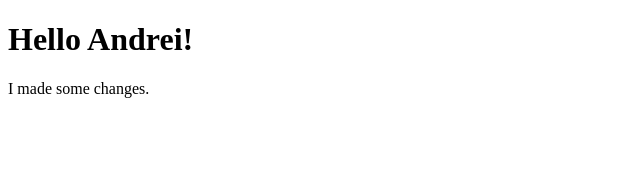
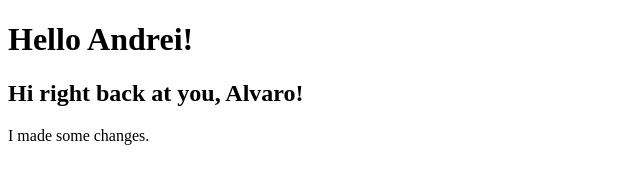
Before and after one commit to ahewardmills76/PracticeRepo1, a plain HTML site: page index.html in a window 1280 px wide. Shown: the whole page, without its empty margins (0-640 px from the left). Drawn offline with Linux system fonts and the light colour scheme.

Commit message:
This is my 3rd commit

```diff
--- a/index.html
+++ b/index.html
@@ -8,6 +8,7 @@
 </head>
 <body>
   <h1>Hello Andrei!</h1>
+  <h2>Hi right back at you, Alvaro!</h2>
   <p>I made some changes.</p>
 
 </body>
```
